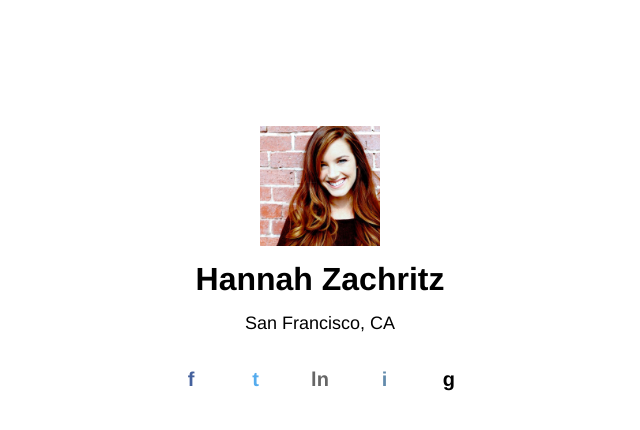
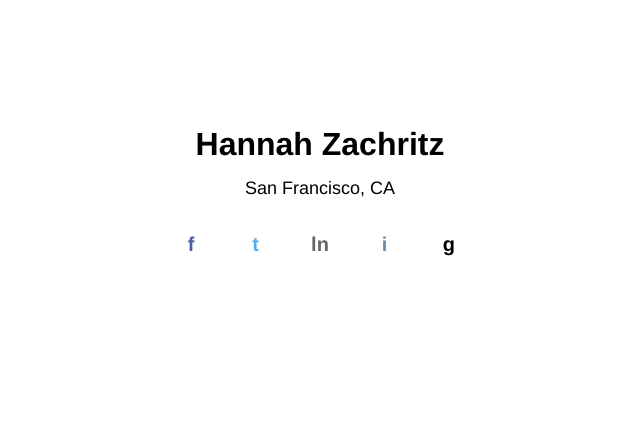
Before and after one commit to hannahz/hannahz.github.io, a plain HTML site: page index.html in a window 1280 px wide. Shown: the whole page, without its empty margins (320-960 px from the left). Drawn offline with Linux system fonts and the light colour scheme; files whose address does not match are found by name.

Commit message:
removing picture

```diff
--- a/index.html
+++ b/index.html
@@ -14,7 +14,6 @@
 	</head>
 	<body>
 		<div>
-			<img src="file:///Users/hannah/dev/hannahz.github.io/images/18273_10101046935090649_1429501724_n.jpg"/>
 			<h1>Hannah Zachritz</h1>
 			<h3>San Francisco, CA</h3>
 			<ul>
```
